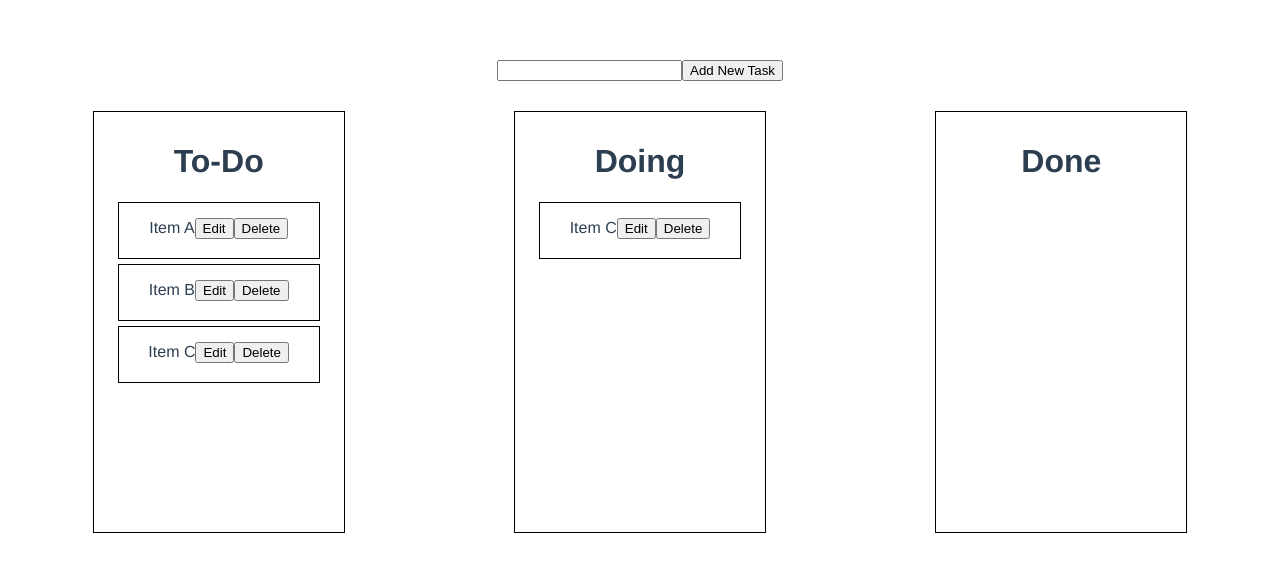
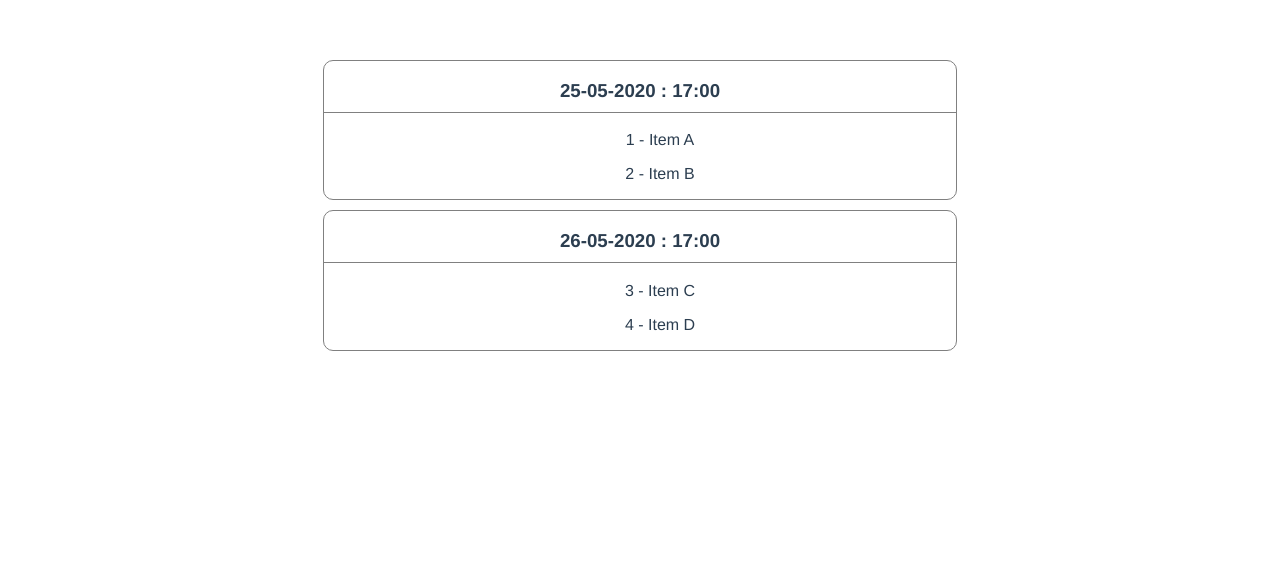
Before and after one commit to AmornratHongma/vue-project, a Vue app: page / in a window 1280 px wide. Shown: the top 572 px of the page. Built offline with nearby package versions, Linux system fonts and the light colour scheme.

Commit message:
add vue router

```diff
--- a/package.json
+++ b/package.json
@@ -9,7 +9,8 @@
   },
   "dependencies": {
     "core-js": "^3.6.4",
-    "vue": "^2.6.11"
+    "vue": "^2.6.11",
+    "vue-router": "^3.2.0"
   },
   "devDependencies": {
     "@vue/cli-plugin-babel": "~4.3.0",
--- a/src/App.vue
+++ b/src/App.vue
@@ -1,16 +1,18 @@
 <template>
   <div id="app">
-    <ToDoPage />
+    <!--<ToDoPage />-->
+    <ArchivePage/>
   </div>
 </template>
 
 <script>
-import ToDoPage from './pages/ToDoPage.vue'
-
+//import ToDoPage from './pages/ToDoPage.vue'
+import ArchivePage from './pages/ArchivePage.vue'
 export default {
   name: 'App',
   components: {
-    ToDoPage
+    //ToDoPage
+    ArchivePage
   }
 }
 </script>
--- /dev/null
+++ b/src/components/CardList.vue
@@ -0,0 +1,36 @@
+<template>
+    <div class="container">
+        <div class="card" v-for="archive in items" :key="archive.id">
+            <h3>{{ archive.date }} : {{ archive.time}}</h3>
+            <ul v-for="task in archive.task" :key="task.id">
+                <li>{{ task.id}} - {{ task.title}}</li>
+            </ul>
+        </div>
+    </div>
+</template>
+
+<script>
+export default {
+    name: 'CardList',
+    props: ['items']
+
+}
+</script>
+
+<style scoped>
+h3{
+    border-bottom: 1px solid gray;
+    padding-bottom: 10px;
+}
+.card{
+    background-color :#ffffff;
+    width: 50%;
+    height: auto;
+    border: 1px solid gray;
+    border-radius: 10px;
+    margin: 10px auto;
+}
+li{
+    list-style: none;
+}
+</style>
--- /dev/null
+++ b/src/pages/ArchivePage.vue
@@ -0,0 +1,37 @@
+<template>
+    <card-list :items="archives"></card-list>
+</template>
+
+<script>
+import CardList from '../components/CardList.vue'
+export default {
+    name: 'ArchivePage',
+    components: {
+        CardList
+    },
+    data(){
+        return{
+            archives:[
+                {
+                    date: "25-05-2020",
+                    time: "17:00",
+                    task: [
+                        { id: 1, title: "Item A", status : "done"},
+                        { id: 2, title: "Item B", status : "done"}
+
+                    ]
+                },
+                {
+                    date: "26-05-2020",
+                    time: "17:00",
+                    task: [
+                        { id: 3, title: "Item C", status : "done"},
+                        { id: 4, title: "Item D", status : "done"}
+                    ]
+                }
+            ]
+        }
+    }
+
+}
+</script>
```
Also changed, not shown: 1 other file (tests, documents, lock files or other folders).
